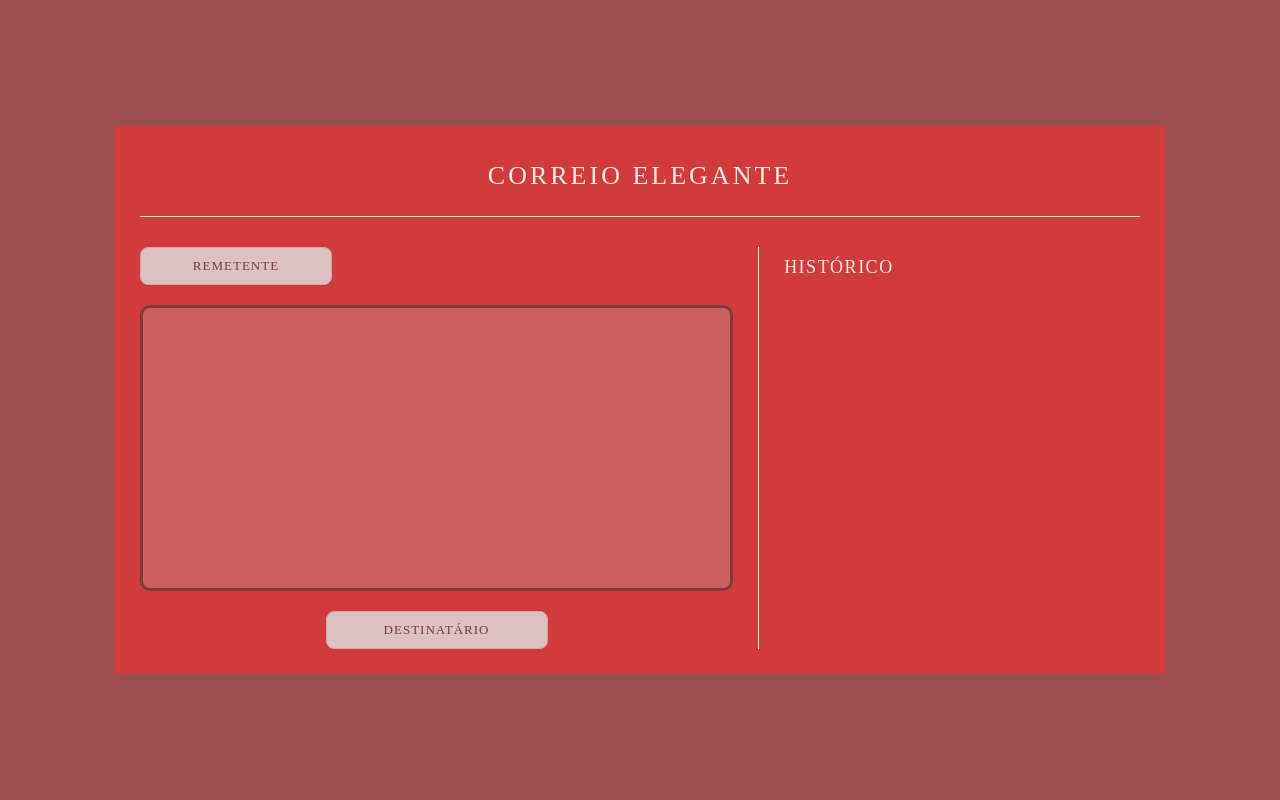
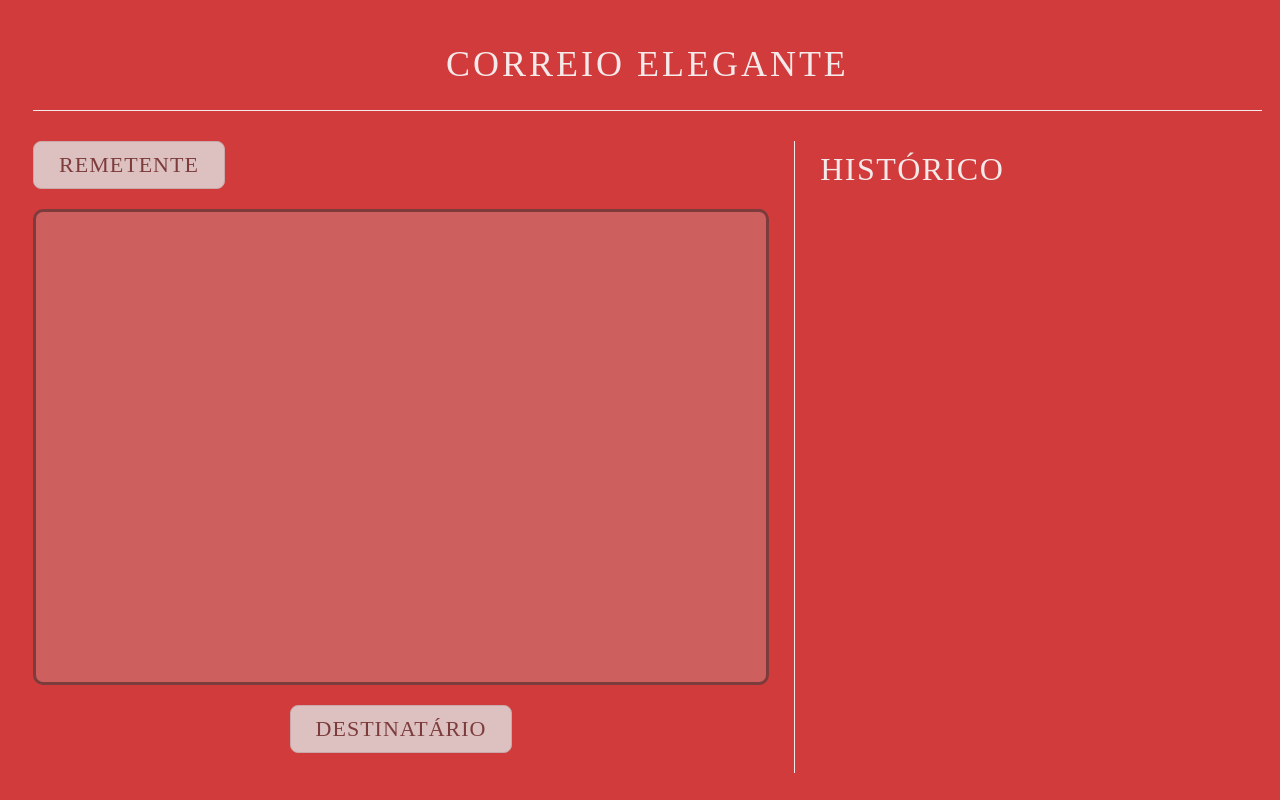
Before and after one commit to mujapira/correio-elegante, a PHP site: page /correio-elegante/ in a window 1280 px wide. Run offline with PHP 8.4, Linux system fonts and the light colour scheme; data that the repository does not hold is empty.

Commit message:
feat: remodel index for better visualization

```diff
--- a/index.php
+++ b/index.php
@@ -44,27 +44,18 @@ if(isset($_GET['message'])){
     >
     <title>Correio Elegante - Visual da Imagem</title>
     <style>
-        body {
-            font-family: 'Times New Roman', Times, serif;
-            background-color: #9C4F4F;
-            margin: 0;
-            padding: 20px;
-            display: flex;
-            justify-content: center;
-            align-items: center;
-            min-height: 100vh;
-            box-sizing: border-box;
-            color: #F5E9E9;
+        html{
+            height: 90%;
         }
 
         .container-geral {
             background-color: rgb(209, 59, 59);
-            width: 90%;
-            max-width: 1000px;
+            width: 96%;
             padding: 25px;
             display: flex;
             flex-direction: column;
             gap: 20px;
+            height: 100%;
         }
 
         header {
@@ -75,7 +66,7 @@ if(isset($_GET['message'])){
         }
 
         header h1 {
-            font-size: 26px;
+            font-size: 36px;
             font-weight: normal;
             margin: 10px 0;
             color: #F5E9E9;
@@ -86,6 +77,7 @@ if(isset($_GET['message'])){
         .conteudo-principal {
             display: flex;
             gap: 25px;
+            height: 100%;
         }
 
         .coluna-esquerda {
@@ -100,7 +92,7 @@ if(isset($_GET['message'])){
             color: #7D3C3C;
             padding: 10px 20px;
             border-radius: 8px;
-            font-size: 13px;
+            font-size: 22px;
             font-weight: normal;
             text-align: center;
             border: 1px solid #C8A8A8;
@@ -127,7 +119,7 @@ if(isset($_GET['message'])){
         }
 
         .mensagem-display p {
-            font-size: 42px;
+            font-size: 52px;
             margin: 0;
             font-style: italic;
             font-family: 'Georgia', 'Times New Roman', Times, serif;
@@ -145,11 +137,11 @@ if(isset($_GET['message'])){
             border-left: 1px solid #F5E9E9;
             display: flex;
             flex-direction: column;
-            max-height: 400px;
+            height: 100%;
         }
 
         .historico-coluna h2 {
-            font-size: 18px;
+            font-size: 32px;
             text-transform: uppercase;
             margin-top: 0;
             margin-bottom: 20px;
@@ -168,7 +160,7 @@ if(isset($_GET['message'])){
         }
 
         .historico-lista li {
-            font-size: 15px;
+            font-size: 22px;
             color: #F5E9E9;
             margin-bottom: 12px;
             padding-bottom: 8px;
@@ -177,9 +169,8 @@ if(isset($_GET['message'])){
         }
     </style>
 </head>
-<body>
+<body class="container-geral">
 
-<div class="container-geral">
     <header>
         <h1>CORREIO ELEGANTE</h1>
     </header>
@@ -206,7 +197,7 @@ if(isset($_GET['message'])){
             </ul>
         </div>
     </div>
-</div>
+
 
     <script>
         document.addEventListener('DOMContentLoaded', function () {
@@ -218,7 +209,6 @@ if(isset($_GET['message'])){
             const destinatarioElemento = document.getElementById('destinatarioAtual');
 
             function exibirMensagem(indexAtual){
-            console.log(indexAtual)
                 const msg = mensagens[indexAtual];
 
                 mensagemPrincipalElemento.innerHTML = `
```
Lines whose indentation alone changed are shown as unchanged.
